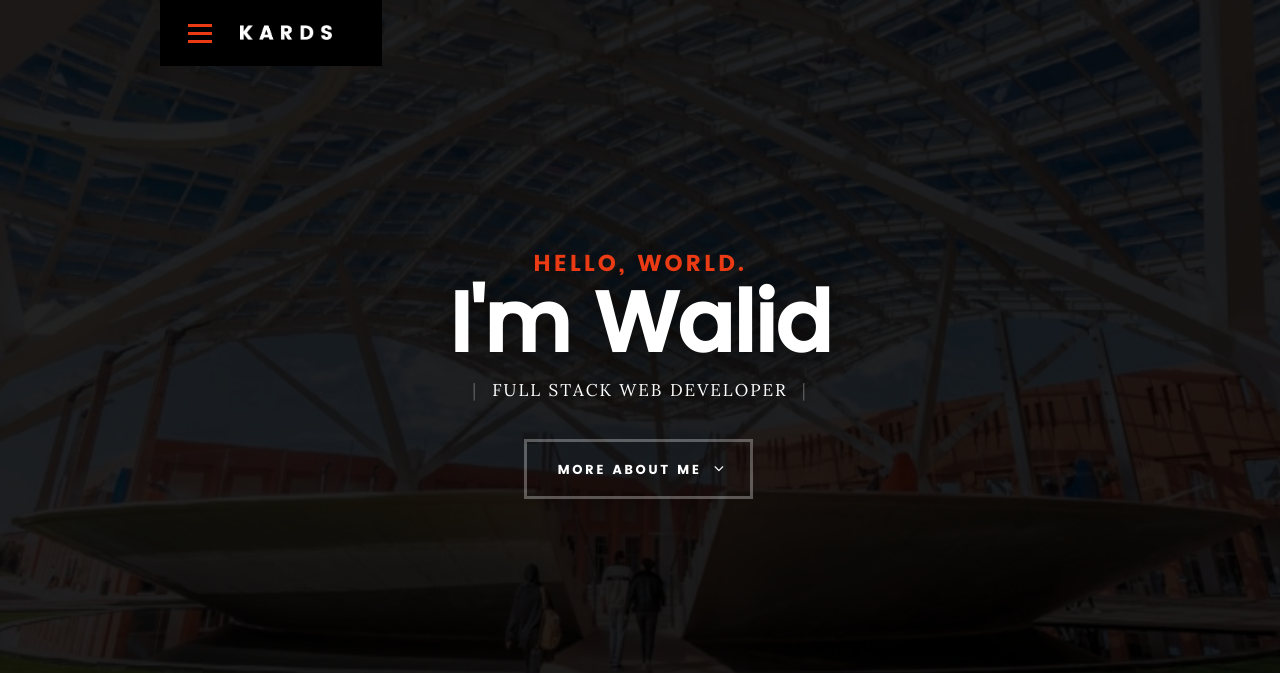
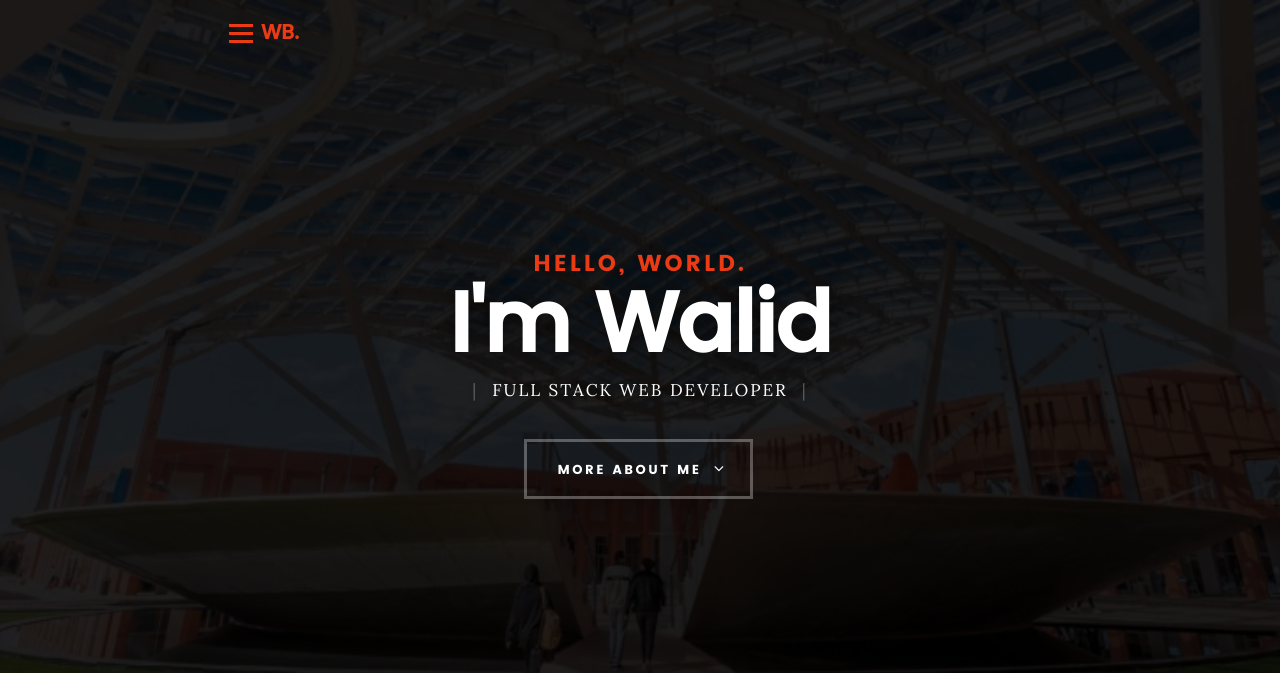
Before and after one commit to bwalidd/myportfolio-new, a plain HTML site: page index.html in a window 1280 px wide. Shown: the top 673 px of the page. Drawn offline with Linux system fonts and the light colour scheme; files whose address does not match are found by name.

Commit message:
edit 000

```diff
--- a/css/main.css
+++ b/css/main.css
@@ -1088,53 +1088,62 @@ header {
 	width: 100%;
 	min-height: 66px;
 	z-index: 600;
+	justify-content: center;
+	align-items: center;
 }
 header .row {
+	display: flex;
+	width: 100%;
+	justify-content: space-between; /* Distribute space between logo and burger */
+	align-items: center;
 	position: relative;
-	min-height: 66px;
 }
 header .top-bar {
-	display: block;
-	background: #000000;
+	display: flex;
+	justify-content: center;
+	align-items: center;
+	background: #00000000;
 	min-width: 220px;
 	min-height: 66px;
 	position: absolute;
 	left: 90px;
 	top: 0;
 }
+
+header a{
+	align-items: center;
+	/* margin-top: -20px; */
+}
 header .logo {
-	float: left;
-	margin-left: 20px;
-	margin-right: 50px;
-	margin-top: 25px;
-	position: relative;
-}
-header .logo a {
-	display: block;
-	margin: 0;
-	padding: 0;
-	border: none;
-	font: 0/0 a;
-	text-shadow: none;
-	color: transparent;
-	width: 92px;
-	height: 15px;
-	background: url("../images/logo.png") no-repeat center;
-	background-size: 92px 15px;
-}
+	font-family: 'poppins-medium';
+	font-size: larger;
+	font-weight: bolder;
+	color:#ea3b15;
+
+}
+
+header .logo span{
+	font-family: 'poppins-medium';
+	font-size: larger;
+	font-weight: bolder;
+	color:#ea3b15;
+	margin-left: 3px;
+}
+
 
 /**
  * menu toggle - (_layout.css)
  * -------------------------------------------------------------------
  */
 .menu-toggle {
-	float: left;
+	/* float: left;
 	width: 40px;
 	height: 40px;
-	margin-left: 20px;
-	margin-top: 13px;
+
+	/* margin-top: 13px; */
 	display: block;
 	position: relative;
+	margin-left: 20px;
 }
 .menu-toggle span {
 	display: block;
--- a/index.html
+++ b/index.html
@@ -42,10 +42,9 @@
    		<div class="top-bar">
    			<a class="menu-toggle" href="#"><span>Menu</span></a>
 
-	   		<div class="logo">
-		         <a href="index.html">KARDS</a>
-		      </div>
 
+
+			<div class="logo">WB.</div>
 		   	<nav id="main-nav-wrap">
 					<ul class="main-navigation">
 						<li class="current"><a class="smoothscroll"  href="#intro" title="">Home</a></li>
@@ -54,9 +53,8 @@
 						<li><a class="smoothscroll"  href="#portfolio" title="">Portfolio</a></li>
 						<li><a class="smoothscroll"  href="#services" title="">Services</a></li>
 						<li><a class="smoothscroll"  href="#contact" title="">Contact</a></li>
-						<li><a href="styles.html" title="">Style Demo</a></li>
 					</ul>
-				</nav>
+			</nav>
    		</div> <!-- /top-bar -->
 
    	</div> <!-- /row -->
@@ -327,7 +325,7 @@
 
 	         	<div class="bgrid folio-item">
 	               <div class="item-wrap">
-	               	<img src="images/portfolio/liberty.jpg" alt="Liberty">
+	               	<img src="`portfolio/liberty.jpg" alt="Liberty">
 	                  <a href="#modal-01" class="overlay">
 	                     <div class="folio-item-table">
 	                     	<div class="folio-item-cell">
```
Also changed, not shown: styles.html (+2 -2 lines), images/Screenshot from 2024-12-27 02-16-41.png (added), images/WhatsApp Image 2024-12-27 at 02.03.17 (2).jpeg (added), images/logoo.png (added).
